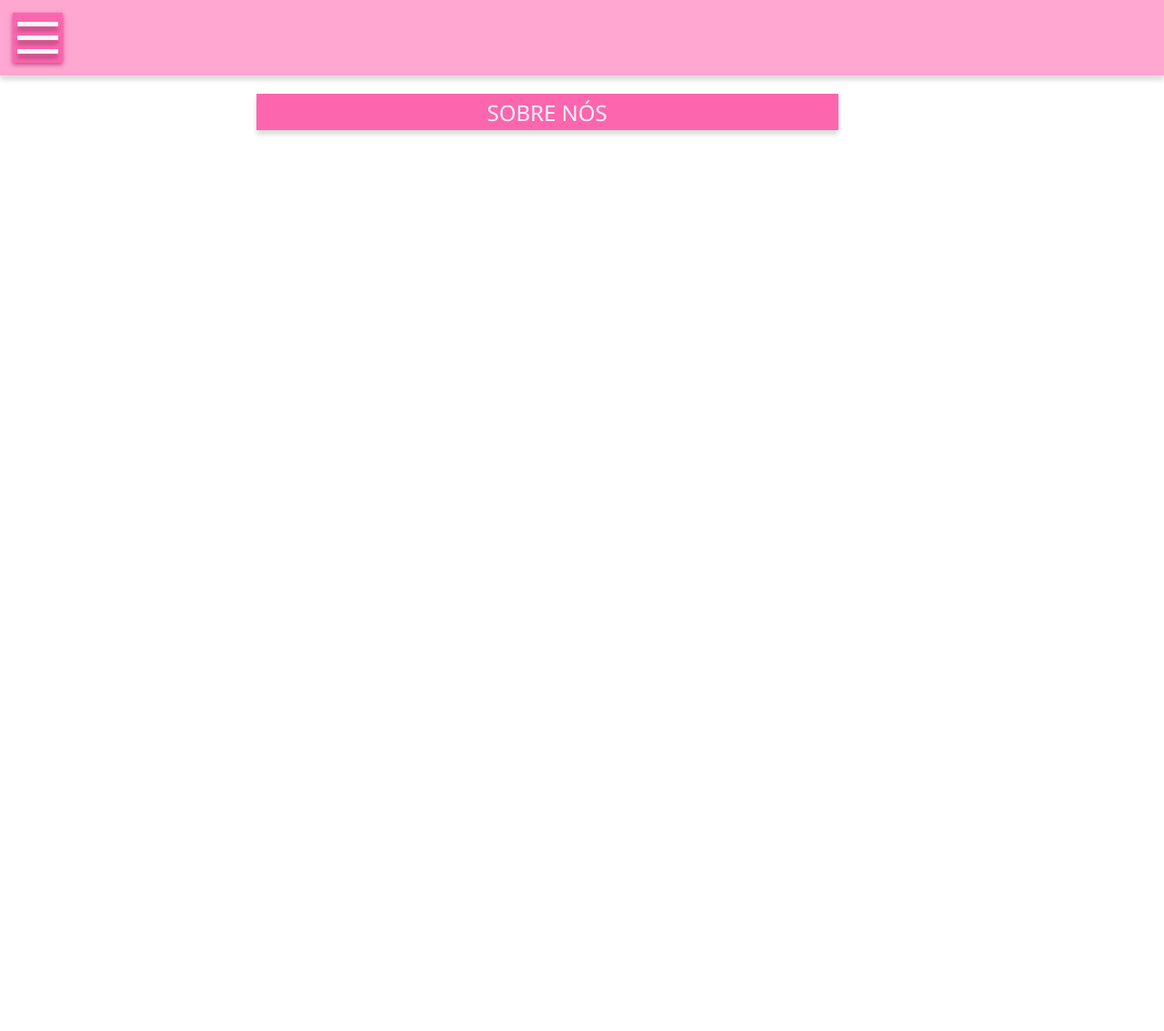
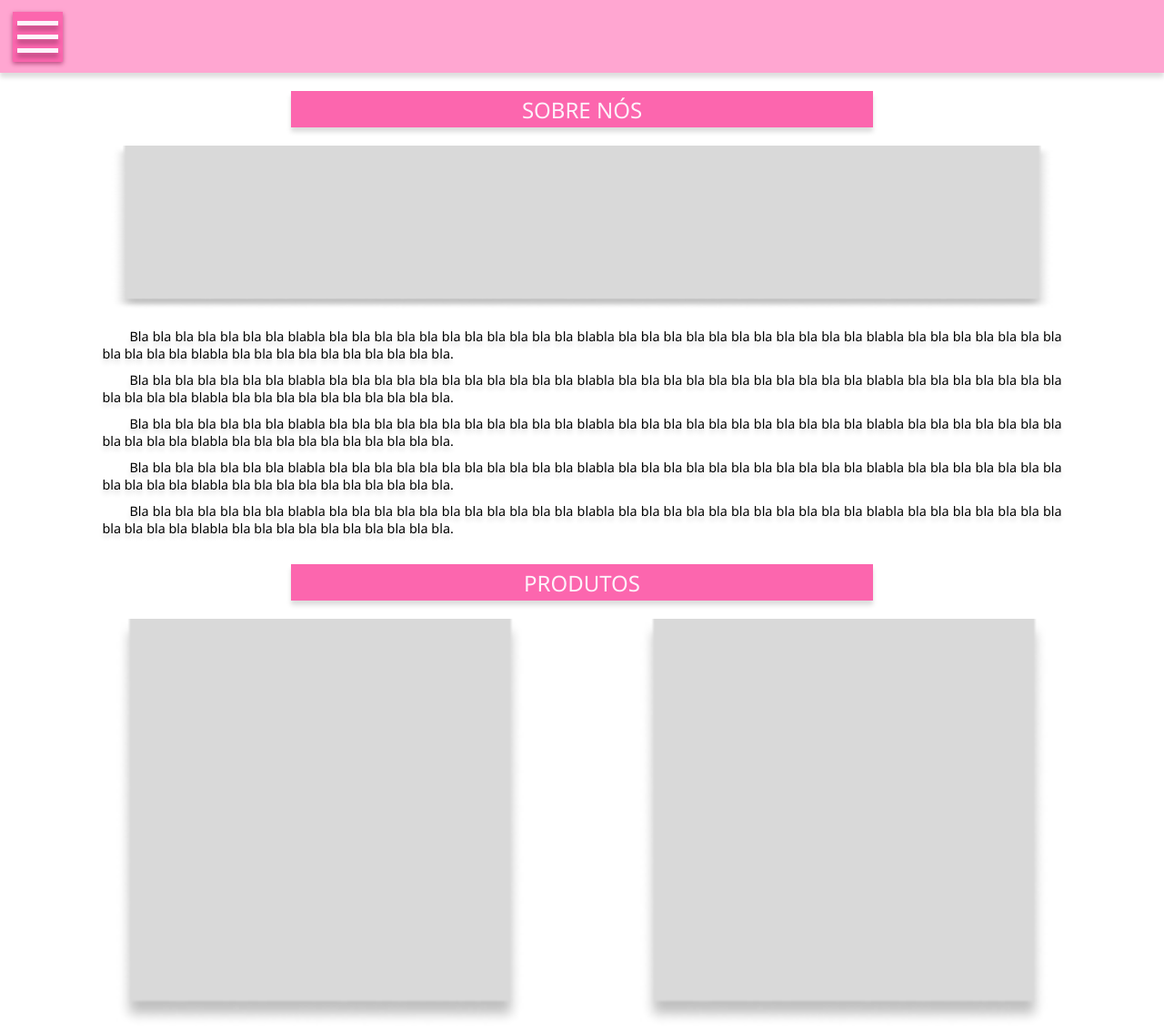
Before and after one commit to Grazilopess08/aulagit, a plain HTML site: page index.html in a window 1280 px wide. Shown: the whole page at 91% size. Before the commit the page ends 800 px from the top, so only its background shows below. Drawn offline with Linux system fonts and the light colour scheme.

Commit message:
quinto update

```diff
--- a/css/style.css
+++ b/css/style.css
@@ -11,6 +11,8 @@ header{
     align-items: center;
     display: flex;
     box-shadow: 0px 5px 5px #ddd;
+    position: fixed;
+    height: 80px;
 }
 
 #menu{
@@ -30,10 +32,17 @@ header{
     box-shadow: 0px 5px 5px #BA4A80;
 }
 
+section {
+    padding-top: 70px;
+}
+
 #título{
     height: 40px;
     width: 50%;
-    margin:20px 22% 0 ;
+    margin-left: 25%;
+    margin-right: 25%;
+    margin-bottom: 20px;
+    margin-top: 30px;
     background-color: #FC66AE;
     box-shadow: 0px 5px 5px #ddd;
     color: #FDF3FB;
@@ -48,3 +57,48 @@ h2{
    display: flex;
    text-align: center;
 }
+
+#sobrenós{
+    height: 180px;
+    width: 90%;
+    margin-left:5%;
+    margin-right: 5%;
+    justify-content: center;
+    display: flex;
+    margin-bottom: 20px;
+}
+
+#texto{
+    width: 84%;
+    margin:20px 8% 0 ;
+    justify-content: center;
+}
+
+p{
+    margin: 10px;
+    font-size: 0.9em;
+    text-indent: 30px;
+    text-align: justify;
+    text-shadow: 0px 5px 5px #ddd;
+}
+
+#produtosfoto{
+    display: flex;
+}
+
+img{
+    width: 100%;
+}
+
+.imgprodutos1{
+    width: 35%;
+    height: 35%;
+    margin-left: 10%;
+    margin-right: 10%;;
+}
+
+.imgprodutos2{
+    width: 35%;
+    height: 35%;
+    margin-right: 10%;;
+}
--- a/index.html
+++ b/index.html
@@ -15,10 +15,32 @@
             <div class="linhas"></div>
         </div>
     </header>
-    <div id="título">
-        <h2>SOBRE NÓS</h2>
-    </div>
-
-
+    <section>
+        <div id="título">
+            <h2>SOBRE NÓS</h2>
+        </div>
+        <div id="sobrenós">
+            <img id="sobrenós" src="./imagens/sobre nós.png" alt="">
+        </div>
+        <div id="texto">
+            <p>Bla bla bla bla bla bla bla blabla bla bla bla bla bla bla bla bla bla bla bla blabla bla bla bla bla bla bla bla bla bla bla bla blabla bla bla bla bla bla bla bla bla bla bla bla blabla bla bla bla bla bla bla bla bla bla bla.</p>
+            <p>Bla bla bla bla bla bla bla blabla bla bla bla bla bla bla bla bla bla bla bla blabla bla bla bla bla bla bla bla bla bla bla bla blabla bla bla bla bla bla bla bla bla bla bla bla blabla bla bla bla bla bla bla bla bla bla bla.</p>
+            <p>Bla bla bla bla bla bla bla blabla bla bla bla bla bla bla bla bla bla bla bla blabla bla bla bla bla bla bla bla bla bla bla bla blabla bla bla bla bla bla bla bla bla bla bla bla blabla bla bla bla bla bla bla bla bla bla bla.</p>
+            <p>Bla bla bla bla bla bla bla blabla bla bla bla bla bla bla bla bla bla bla bla blabla bla bla bla bla bla bla bla bla bla bla bla blabla bla bla bla bla bla bla bla bla bla bla bla blabla bla bla bla bla bla bla bla bla bla bla.</p>
+            <p>Bla bla bla bla bla bla bla blabla bla bla bla bla bla bla bla bla bla bla bla blabla bla bla bla bla bla bla bla bla bla bla bla blabla bla bla bla bla bla bla bla bla bla bla bla blabla bla bla bla bla bla bla bla bla bla bla.</p>
+        </div>
+    </section>
+        <div id="título">
+            <h2>PRODUTOS</h2>
+        </div>
+        <div id="produtosfoto">
+            <div class="imgprodutos1">
+                <img src="./imagens/produtos.png" alt="">
+            </div>
+            <div class="imgprodutos2">
+                <img src="./imagens/produtos.png" alt="">
+            </div>
+        </div>
+        </div>
 </body>
 </html>
```
Also changed, not shown: imagens/produtos.png (added), imagens/sobre nós.png (added).
